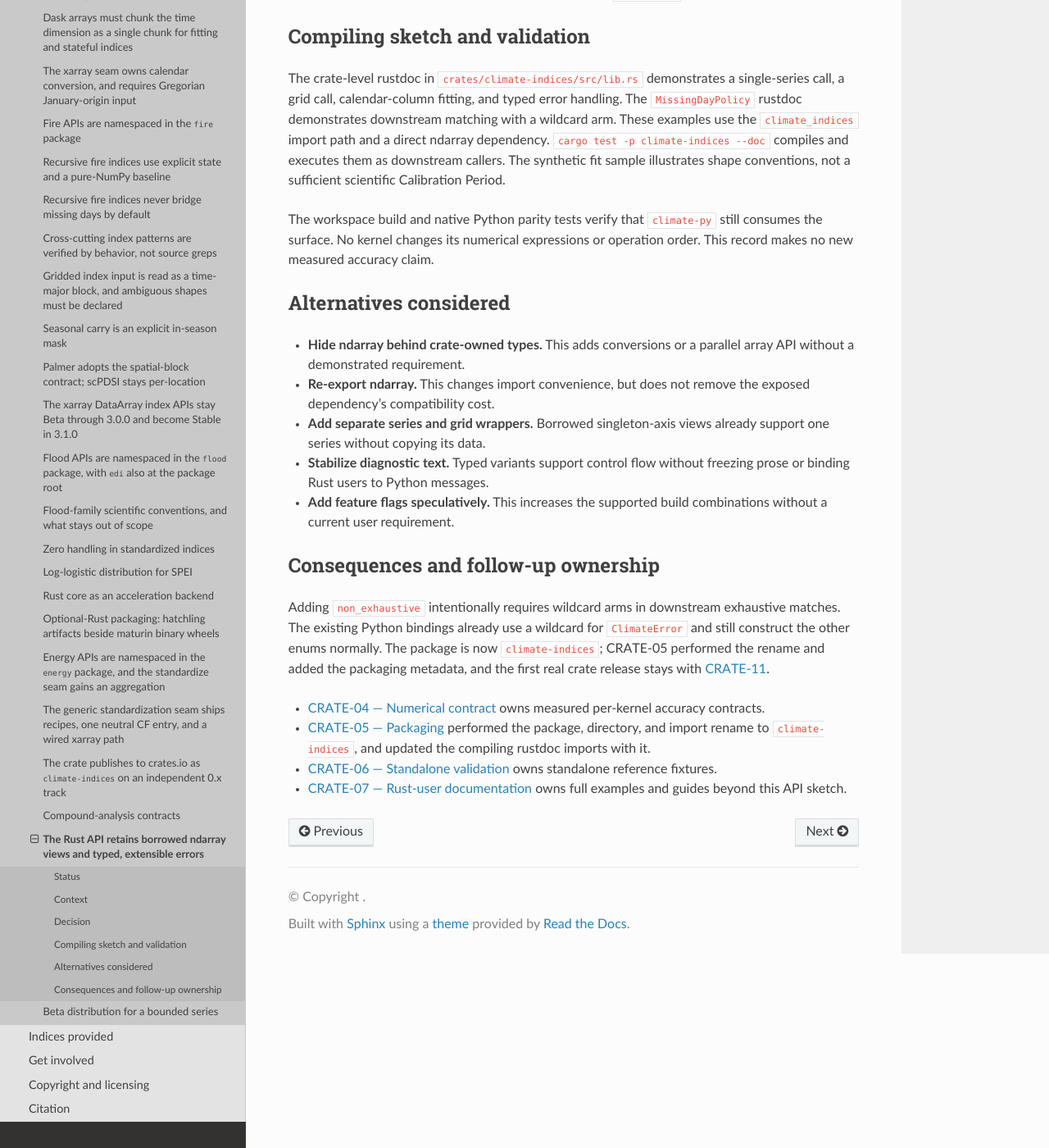
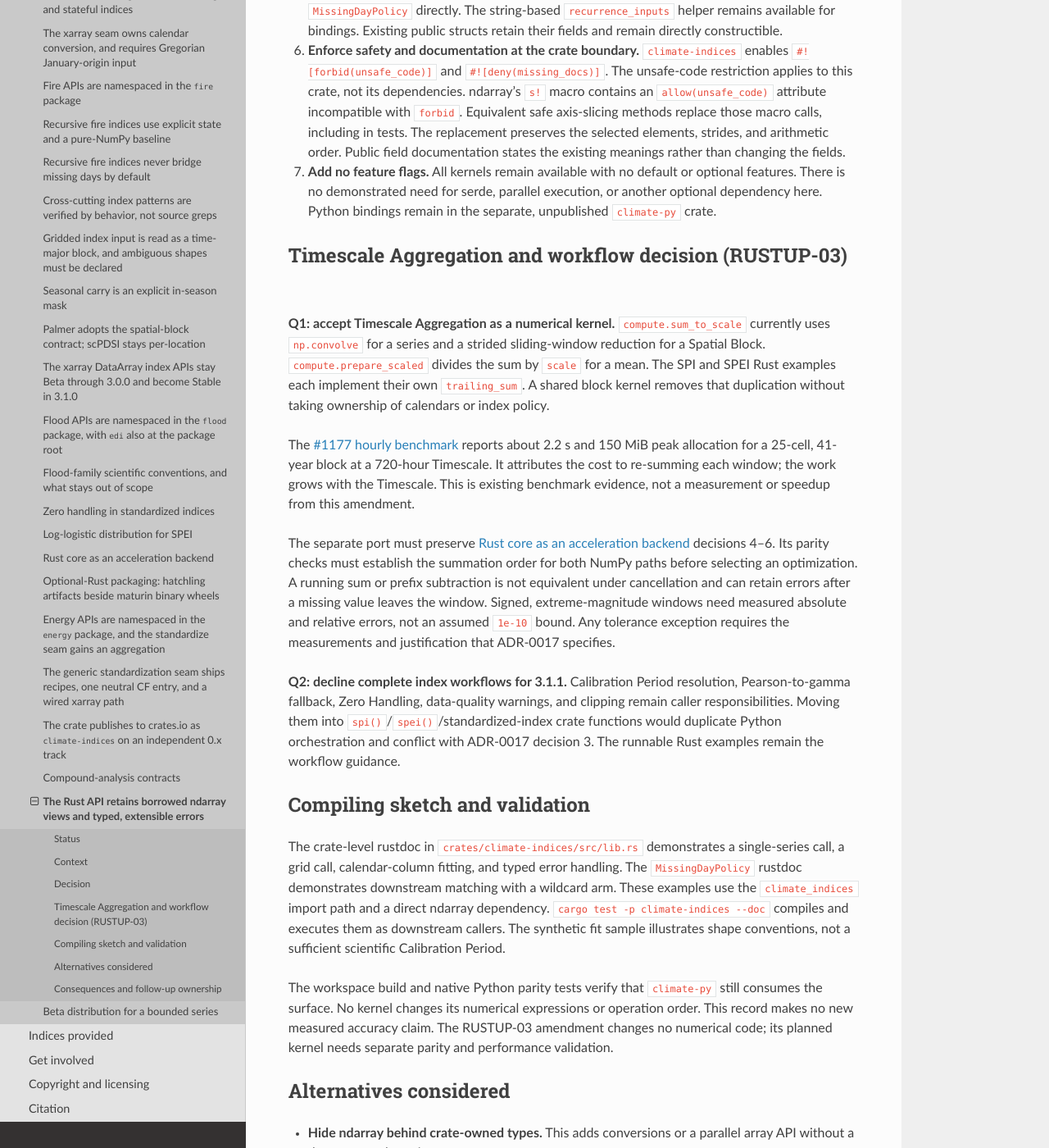
Before and after one commit to monocongo/climate_indices, a Sphinx documentation site: the page built from docs/adr/0023-rust-public-api.md, in a window 1280 px wide and 1400 px high, scrolled down 1999 px. Shown: the whole window at 82% size. Built offline with Sphinx 7.4.7 and the Read the Docs theme 3.1.0, drawn with Linux system fonts in a browser that asks for light colours; some of the changed text lies outside the part shown.

Commit message:
docs(rust): decide aggregation and workflow scope
Amend ADR-0023 so that the crate provides a Timescale window kernel
over (steps, cells) for trailing sums and means, while complete
SPI/SPEI/standardized-index workflows stay with the caller for 3.1.1.
Record the kernel as approved but unimplemented, and require measured
summation-order parity before the port claims the numerical contract.

Refs #1433

```diff
--- a/docs/adr/0023-rust-public-api.md
+++ b/docs/adr/0023-rust-public-api.md
@@ -10,6 +10,12 @@
 CRATE-05 ([#1309](https://github.com/monocongo/climate_indices/issues/1309)) renamed the
 package from `climate-core` to `climate-indices` and moved it to
 `crates/climate-indices`, so the import path below is `climate_indices`.
+
+[RUSTUP-03 (#1433)](https://github.com/monocongo/climate_indices/issues/1433)
+amends decisions 2–3: Timescale Aggregation is approved for implementation;
+complete index workflows remain outside the crate for 3.1.1.
+The Aggregation kernel is not implemented by this amendment.
+Until its separate port lands, callers still supply window sums and means.
 
 ## Context
 
@@ -45,7 +51,8 @@
    Strided views remain supported where the function does not document a restriction.
    Standard Palmer recursion accepts `(months, cells)`; Wells recursion remains per-series.
    Thornthwaite and Palmer water-balance blocks retain `(years, 12, cells)`.
-   This task adds no complete SPI/SPEI workflow or duplicate per-series wrappers.
+   Complete SPI/SPEI/standardized-index workflows remain outside the crate for 3.1.1.
+   Callers compose the kernels; the crate adds no duplicate per-series wrappers.
 
 3. **State units and calendar responsibilities explicitly.**
    Precipitation and PET kernels use mm, and temperature inputs use degrees C.
@@ -55,7 +62,11 @@
    Array indices are zero-based; day-of-year and calendar-month inputs are one-based where documented.
    Monthly calendar layouts contain 12 steps per year.
    Prepared all-leap daily layouts contain 366 positions per year, including February 29 in every year.
-   Callers select the Calibration Period and supply any calendar padding, aggregation, clipping, or final index transformation.
+   Callers select the Timescale and Calibration Period and supply calendar padding, clipping, and the final index transformation.
+   The approved exception is a Timescale Aggregation kernel over `(steps, cells)`, pending a separate port under RUSTUP-03.
+   It computes trailing window sums or means; a mean is the window sum divided by `scale`.
+   The output retains the input shape, with the leading `scale - 1` positions set to NaN.
+   A window containing a missing value is NaN; missing values are never skipped.
    Kernels retain their current structural checks and kernel-specific NaN behavior.
    They do not perform general physical-range validation.
 
@@ -92,6 +103,31 @@
    There is no demonstrated need for serde, parallel execution, or another optional dependency here.
    Python bindings remain in the separate, unpublished `climate-py` crate.
 
+## Timescale Aggregation and workflow decision (RUSTUP-03)
+
+**Q1: accept Timescale Aggregation as a numerical kernel.**
+`compute.sum_to_scale` currently uses `np.convolve` for a series and a strided
+sliding-window reduction for a Spatial Block.
+`compute.prepare_scaled` divides the sum by `scale` for a mean.
+The SPI and SPEI Rust examples each implement their own `trailing_sum`.
+A shared block kernel removes that duplication without taking ownership of calendars or index policy.
+
+The [#1177 hourly benchmark](https://github.com/monocongo/climate_indices/blob/main/benchmarks/README.md#hourly-standardized-energy-indices-1177)
+reports about 2.2 s and 150 MiB peak allocation for a 25-cell, 41-year block at a 720-hour Timescale.
+It attributes the cost to re-summing each window; the work grows with the Timescale.
+This is existing benchmark evidence, not a measurement or speedup from this amendment.
+
+The separate port must preserve {doc}`0017-rust-core-acceleration-backend` decisions 4–6.
+Its parity checks must establish the summation order for both NumPy paths before selecting an optimization.
+A running sum or prefix subtraction is not equivalent under cancellation and can retain errors after a missing value leaves the window.
+Signed, extreme-magnitude windows need measured absolute and relative errors, not an assumed `1e-10` bound.
+Any tolerance exception requires the measurements and justification that ADR-0017 specifies.
+
+**Q2: decline complete index workflows for 3.1.1.**
+Calibration Period resolution, Pearson-to-gamma fallback, Zero Handling, data-quality warnings, and clipping remain caller responsibilities.
+Moving them into `spi()`/`spei()`/standardized-index crate functions would duplicate Python orchestration and conflict with ADR-0017 decision 3.
+The runnable Rust examples remain the workflow guidance.
+
 ## Compiling sketch and validation
 
 The crate-level rustdoc in `crates/climate-indices/src/lib.rs` demonstrates a single-series call,
@@ -104,6 +140,7 @@
 The workspace build and native Python parity tests verify that `climate-py` still consumes the surface.
 No kernel changes its numerical expressions or operation order.
 This record makes no new measured accuracy claim.
+The RUSTUP-03 amendment changes no numerical code; its planned kernel needs separate parity and performance validation.
 
 ## Alternatives considered
 
@@ -126,3 +163,8 @@
   and updated the compiling rustdoc imports with it.
 - [CRATE-06 — Standalone validation](https://github.com/monocongo/climate_indices/issues/1310) owns standalone reference fixtures.
 - [CRATE-07 — Rust-user documentation](https://github.com/monocongo/climate_indices/issues/1311) owns full examples and guides beyond this API sketch.
+- [RUSTUP-03](https://github.com/monocongo/climate_indices/issues/1433) owns the Aggregation decision and the follow-up port issue under
+  [RUSTUP-00](https://github.com/monocongo/climate_indices/issues/1430).
+  The port must include the kernel module, binding, stub, plain-float64 dispatch in `compute.sum_to_scale`, and parity registry entries.
+  It must repeat the #1177 hourly benchmark and update the numerical contract and both CHANGELOGs.
+  The port depends on RUSTUP-03 and must block [RUSTUP-12](https://github.com/monocongo/climate_indices/issues/1442).
```
